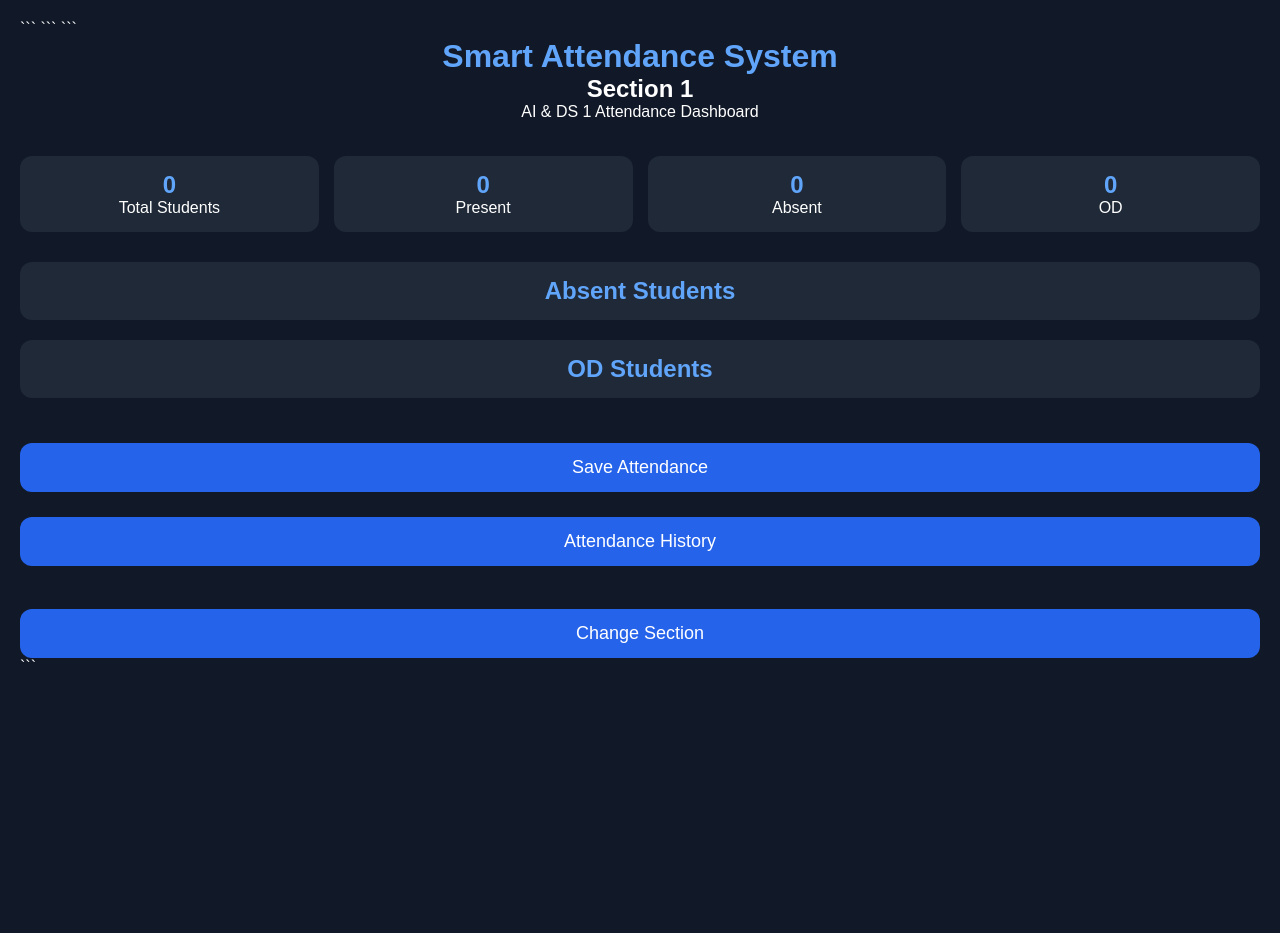
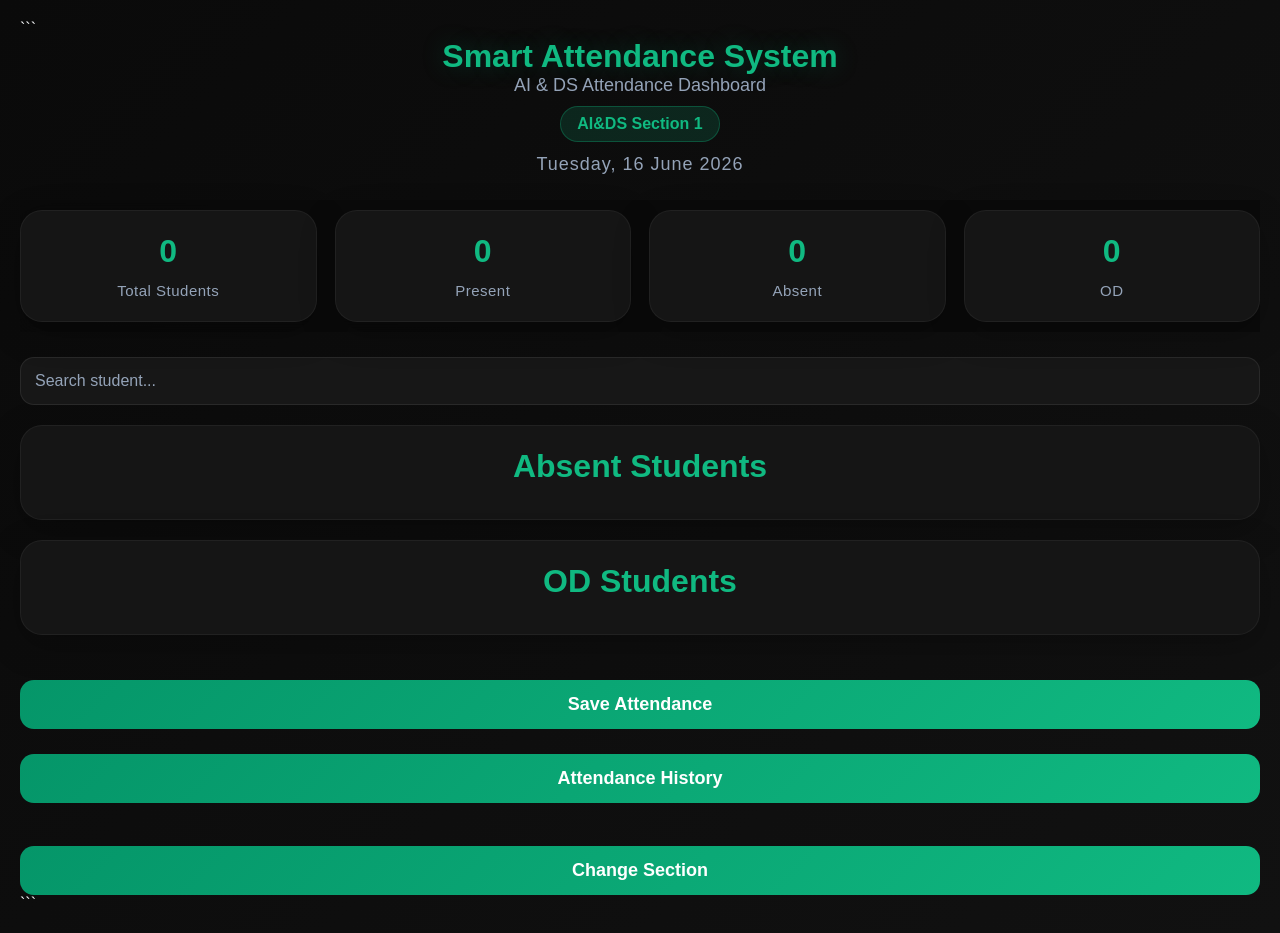
Before and after one commit to Navin-916/smart-attendance-system, a Flask app: page /section/1 in a window 1280 px wide. Before the commit the page ends 662 px from the top, so only its background shows below. Run offline with Flask 3, Linux system fonts and the light colour scheme; data that the repository does not hold is empty.

Commit message:
Attendance system completed and stable

````diff
--- a/App.py
+++ b/App.py
@@ -65,7 +65,10 @@ def attendance_page(section):
     return render_template(
         "attendance_v2.html",
         students=students,
-        section=section
+        section=section,
+        today=date.today().strftime(
+            "%A, %d %B %Y"
+)
     )
 
     db_path = os.path.join(
@@ -343,7 +346,31 @@ pre {{
 
 <body>
 
-<h1>Attendance Report - Section {section}</h1>
+<h1>Attendance Report</h1>
+
+<div class="stats">
+
+    <div class="card">
+        <h2>{total_strength}</h2>
+        <p>Total</p>
+    </div>
+
+    <div class="card">
+        <h2>{present_count}</h2>
+        <p>Present</p>
+    </div>
+
+    <div class="card">
+        <h2>{od_count}</h2>
+        <p>OD</p>
+    </div>
+
+    <div class="card">
+        <h2>{absent_count}</h2>
+        <p>Absent</p>
+    </div>
+
+</div>
 
 <pre id="report">{report_text}</pre>
 
--- a/templates/attendance_v2.html
+++ b/templates/attendance_v2.html
@@ -17,18 +18,19 @@
     }
 
     body {
-        background: #111827;
-        color: white;
+
+    background:
+    linear-gradient(
+        135deg,
+        #0A0A0A,
+        #111111
+    );
+
+    color: #F8FAFC;
+
     padding: 20px;
-    }
 
-    .stats{
-    position: sticky;
-    top: 0;
-    z-index: 1000;
-
-    background: #111827;
-    padding: 10px 0;
+    min-height: 100vh;
     }
 
     .student-card {
@@ -54,37 +92,142 @@
         margin-bottom: 25px;
     }
 
-    .header h1 {
-        color: #60A5FA;
+    .header h1{
+
+        color:#10B981;
+
+        text-shadow:
+        0 0 25px
+        rgba(16,185,129,0.25);
     }
 
-    .stats {
-        display: flex;
-        gap: 15px;
-        margin-bottom: 20px;
-        flex-wrap: wrap;
+    .header p {
+
+    color: #94A3B8;
+
+    font-size: 18px;
+    }
+    .section-badge {
+
+    display: inline-block;
+
+    background: rgba(16,185,129,0.15);
+
+    color: #10B981;
+
+    padding: 8px 16px;
+
+    border-radius: 20px;
+
+    margin-top: 10px;
+
+    font-weight: 600;
+
+    border: 1px solid rgba(16,185,129,0.3);
+    }
+    .live-date{
+
+    margin-top:12px;
+
+    color:#94A3B8;
+
+    font-size:14px;
+
+    letter-spacing:1px;
     }
 
-    .card {
-        flex: 1;
-        min-width: 150px;
-        background: #1F2937;
-        padding: 15px;
-        border-radius: 12px;
-        text-align: center;
+    .stats{
+
+    position: sticky;
+
+    top: 0;
+
+    z-index: 1000;
+
+    display: flex;
+
+    gap: 18px;
+
+    flex-wrap: wrap;
+
+    margin-bottom: 25px;
+
+    background: rgba(10,10,10,0.9);
+
+    backdrop-filter: blur(10px);
+
+    padding: 10px 0;
     }
 
-    .card h2 {
-        color: #60A5FA;
+    .card{
+
+        flex:1;
+
+        min-width:180px;
+
+        background:#151515;
+
+        border-radius:22px;
+
+        border:1px solid rgba(255,255,255,0.05);
+
+        padding:22px;
+
+        text-align:center;
+
+        transition:0.3s ease;
+
+        box-shadow:
+        0 10px 35px rgba(0,0,0,0.25);
+    }
+    .card:hover{
+
+        transform:
+        translateY(-4px);
+
+        border-color:
+        rgba(16,185,129,0.25);
     }
 
+    .card h2{
+
+        font-size:48px;
+
+        margin-bottom:12px;
+
+        color:#10B981;
+    }
     .search-box {
+
         width: 100%;
-        padding: 12px;
-        border-radius: 10px;
-        border: none;
+
+        padding: 14px;
+
+        border-radius: 14px;
+
+        border: 1px solid rgba(255,255,255,0.08);
+
+        background: #171717;
+
+        color: white;
+
+        font-size: 16px;
+
         margin-bottom: 20px;
-        font-size: 16px;
+    }
+
+    .search-box::placeholder {
+
+        color: #94A3B8;
+    }
+    .search-box:focus{
+
+    outline:none;
+
+    border-color:#10B981;
+
+    box-shadow:
+    0 0 20px rgba(16,185,129,0.2);
     }
 
     .student-container {
@@ -137,26 +309,89 @@
     }
 
     .save-btn {
+
         width: 100%;
+
         margin-top: 25px;
+
         padding: 14px;
+
         border: none;
-        border-radius: 12px;
-        background: #2563EB;
+
+        border-radius: 14px;
+
+        background:
+        linear-gradient(
+            135deg,
+            #059669,
+            #10B981
+        );
+
         color: white;
+
         font-size: 18px;
+
+        font-weight: 600;
+
         cursor: pointer;
+
+        transition: 0.3s;
+    }
+
+    .save-btn:hover {
+
+        transform: translateY(-2px);
+
+        box-shadow:
+        0 10px 25px rgba(16,185,129,0.25);
     }
     .present-card {
+
     border-left: 6px solid #10B981;
     }
 
     .absent-card {
+
     border-left: 6px solid #EF4444;
-    background: #2B1111;
+
+    background:
+    linear-gradient(
+        90deg,
+        rgba(239,68,68,0.12),
+        #171717
+    );
+    }
+
+    .card:hover{
+
+        transform:translateY(-3px);
+    }
+
+    .card h2 {
+
+    color: #10B981;
+
+    font-size: 32px;
+
+    font-weight: 700;
+    }
+    .card p{
+
+        color:#94A3B8;
+
+        font-size:15px;
+
+        letter-spacing:0.5px;
+    }
+    #absentList,
+    #odList{
+
+    list-style:none;
+
+    padding:0;
     }
 </style>
-```
+
 
 </head>
 
@@ -165,9 +400,19 @@
 ```
 <div class="sticky-top"></div>
 <div class="header">
+
     <h1>Smart Attendance System</h1>
-    <h2>Section {{ section }}</h2>
-    <p>AI & DS {{ section }} Attendance Dashboard</p>
+
+    <p>AI & DS Attendance Dashboard</p>
+
+    <div class="section-badge">
+        AI&DS Section {{ section }}
+    </div>
+
+    <p class="live-date">
+        {{ today }}
+    </p>
+
 </div>
 
 <div class="stats">
@@ -192,6 +437,13 @@
     </div>
 
 </div>
+<input
+    type="text"
+    id="searchBox"
+    class="search-box"
+    placeholder="Search student..."
+    onkeyup="searchStudents()"
+>
 </div>
 <div class="card" style="margin-bottom:20px;">
 
--- a/templates/history.html
+++ b/templates/history.html
@@ -25,14 +25,14 @@ body{
 }
 
 .card{
-    background:#1F2937;
+    background:#171717;
     padding:20px;
     margin-bottom:15px;
     border-radius:10px;
 }
 
 a{
-    color:#60A5FA;
+    color:#10B981;
     text-decoration:none;
 }
 
--- a/templates/home.html
+++ b/templates/home.html
@@ -21,7 +21,7 @@ body{
 }
 
 .card{
-    background:#1F2937;
+    background:#171717;
     padding:20px;
     margin:15px;
     border-radius:15px;
--- a/templates/login.html
+++ b/templates/login.html
@@ -17,7 +17,7 @@ body{
 }
 
 .card{
-    background:#1F2937;
+    background:#171717;
     padding:30px;
     border-radius:15px;
     width:300px;
````
Also changed, not shown: other parts of templates/attendance_v2.html (+78 -19 lines), templates/edit_attendance.html (+8 -13 lines). Lines whose indentation alone changed are shown as unchanged.
